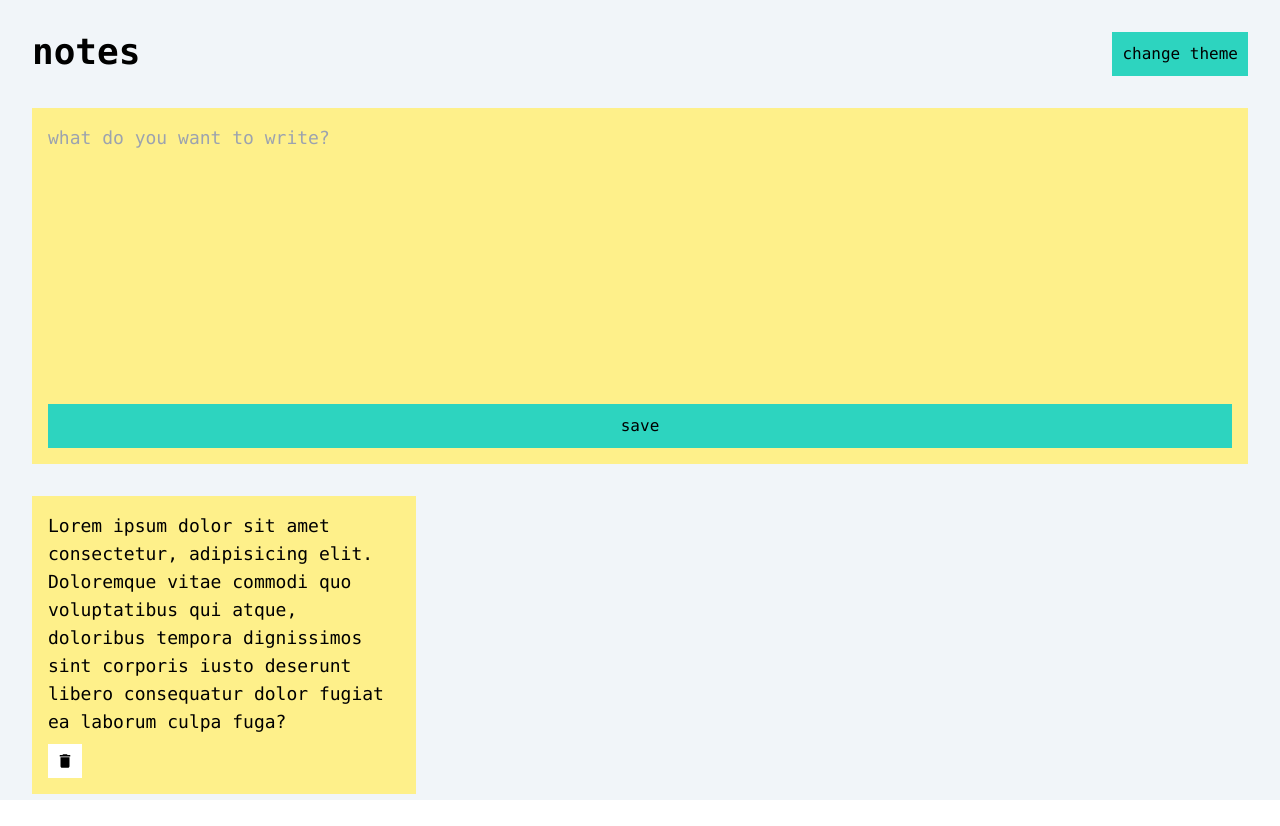
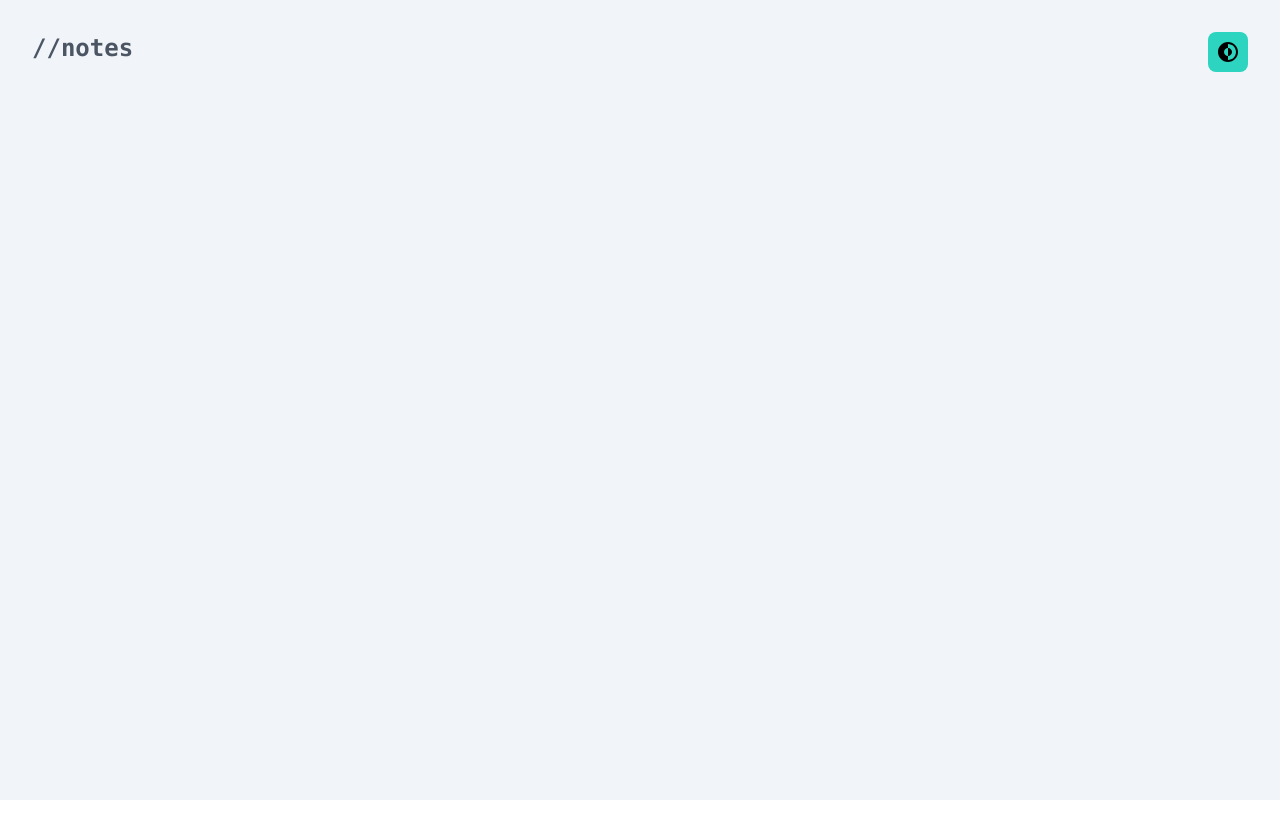
Before and after one commit to duniyash/duniyashs-notes, a React (Vite) app: page / in a window 1280 px wide. After the commit the page ends 800 px from the top, so only its background shows below. Built offline with nearby package versions, Linux system fonts and the light colour scheme.

Commit message:
Redesigned Dark Mode
Created the new files using the standardized file system + Added Darkmode with transitions

```diff
--- a/src/App.jsx
+++ b/src/App.jsx
@@ -1,56 +1,21 @@
-import NoteHeader from "./components/NoteHeader";
-import NoteContainer from "./components/NoteContainer";
-import NoteForm from "./components/NoteForm";
 import { useState } from "react";
+
+import Header from "./components/UI/Header";
 
 function App() {
   const [darkModeState, setDarkModeState] = useState(false);
-  const [notes, setNotes] = useState([]);
-
-  async function notesFetchHandler() {
-    const [isLoading, setIsLoading] = useState(false);
-
-    try {
-      const response = await fetch(
-        "https://notes-auth-21184-default-rtdb.asia-southeast1.firebasedatabase.app/notes.json"
-      );
-
-      if (!response.ok) {
-        throw new Error(`Something went wrong! : ${response.status}`);
-      }
-
-      const data = await response.json();
-
-      const loadedNotes = [];
-
-      for (const key in data) {
-        loadedNotes.push({
-          id: key,
-          content: data[key].content,
-        });
-      }
-
-      setNotes(loadedNotes);
-
-      console.log(data);
-    } catch (error) {
-      console.log(error);
-    }
-  }
 
   return (
-    <div
-      className={
-        darkModeState ? "bg-slate-900 h-screen" : "bg-slate-100 h-screen"
-      }
+    <main
+      className={`h-screen transition ease-in-out duration-00  ${
+        darkModeState ? "bg-slate-900 " : "bg-slate-100 "
+      }`}
     >
-      <NoteHeader
+      <Header
         darkModeState={darkModeState}
         setDarkModeState={setDarkModeState}
       />
-      <NoteForm />
-      <NoteContainer />
-    </div>
+    </main>
   );
 }
 
--- /dev/null
+++ b/src/Notes/Note.jsx
@@ -0,0 +1,5 @@
+const Note = (props) => {
+  return <div></div>;
+};
+
+export default Note;
--- a/src/components/Note.jsx
+++ /dev/null
@@ -1,22 +0,0 @@
-import React from "react";
-import { MdDelete } from "react-icons/md";
-
-function Note() {
-  return (
-    <div className="flex flex-col w-full min-h-52 bg-yellow-200 font-mono p-4 content-between">
-      <span className="text-lg h-full mb-2">
-        Lorem ipsum dolor sit amet consectetur, adipisicing elit. Doloremque
-        vitae commodi quo voluptatibus qui atque, doloribus tempora dignissimos
-        sint corporis iusto deserunt libero consequatur dolor fugiat ea laborum
-        culpa fuga?
-      </span>
-      <div className="flex flex-row items-center justify-between w-full">
-        <button className="font-extralight text-lg p-2 bg-white hover:bg-red-500 hover:text-white object-right h-fit w-fit transition ease-in-out">
-          <MdDelete />
-        </button>
-      </div>
-    </div>
-  );
-}
-
-export default Note;
--- a/src/components/NoteContainer.jsx
+++ /dev/null
@@ -1,12 +0,0 @@
-import { useState } from "react";
-import Note from "./Note";
-
-function NoteContainer() {
-  return (
-    <div className="grid grid-cols-1 md:grid-cols-2 lg:grid-cols-3 gap-8 w-screen pt-0 p-8 my-8">
-      <Note />
-    </div>
-  );
-}
-
-export default NoteContainer;
--- a/src/components/NoteForm.jsx
+++ /dev/null
@@ -1,29 +0,0 @@
-function NoteForm() {
-  function handleSubmit() {
-    e.preventDefault();
-  }
-
-  return (
-    <form
-      onSubmit={handleSubmit}
-      className=" p-4 flex flex-col min-w-fit min-h-52 bg-yellow-200 font-mono  mx-8 content-between"
-    >
-      <textarea
-        className="bg-yellow-200 resize-none text-lg focus:outline-none"
-        name="noteContent"
-        id="noteContent"
-        cols="30"
-        rows="10"
-        placeholder="what do you want to write?"
-      ></textarea>
-      <button
-        className="font-extralight p-2 border-2 border-teal-400  bg-teal-400 hover:bg-white object-right  transition ease-in-out"
-        type="submit"
-      >
-        save
-      </button>
-    </form>
-  );
-}
-
-export default NoteForm;
--- a/src/components/NoteHeader.jsx
+++ /dev/null
@@ -1,23 +0,0 @@
-function NoteHeader({ darkModeState, setDarkModeState }) {
-  return (
-    <div className="flex flex-row font-mono w-screen p-8 justify-between">
-      <h1
-        className={`text-4xl font-semibold ${
-          darkModeState ? "text-slate-300" : "text-black"
-        }`}
-      >
-        notes
-      </h1>
-      <button
-        className="font-extralight p-2 border-2 border-teal-400  bg-teal-400 hover:bg-white object-right h-fit w-fit transition ease-in-out"
-        onClick={() => {
-          darkModeState ? setDarkModeState(false) : setDarkModeState(true);
-        }}
-      >
-        change theme
-      </button>
-    </div>
-  );
-}
-
-export default NoteHeader;
--- /dev/null
+++ b/src/components/UI/Button.jsx
@@ -0,0 +1,9 @@
+const Button = (props) => {
+  return (
+    <button onClick={props.onClick} className="bg-teal-400 rounded-lg p-2">
+      {props.children}
+    </button>
+  );
+};
+
+export default Button;
--- /dev/null
+++ b/src/components/UI/Header.jsx
@@ -0,0 +1,27 @@
+import Button from "./Button";
+import { CgDarkMode } from "react-icons/cg";
+
+const Header = (props) => {
+  const darkmodeHandler = () => {
+    props.darkModeState
+      ? props.setDarkModeState(false)
+      : props.setDarkModeState(true);
+  };
+
+  return (
+    <header className="flex align-middle justify-between w-screen p-8 text-2xl font-bold">
+      <h1
+        className={`font-mono ${
+          props.darkModeState ? "text-white" : "text-gray-600"
+        }`}
+      >
+        //notes
+      </h1>
+      <Button onClick={darkmodeHandler}>
+        <CgDarkMode />
+      </Button>
+    </header>
+  );
+};
+
+export default Header;
```
